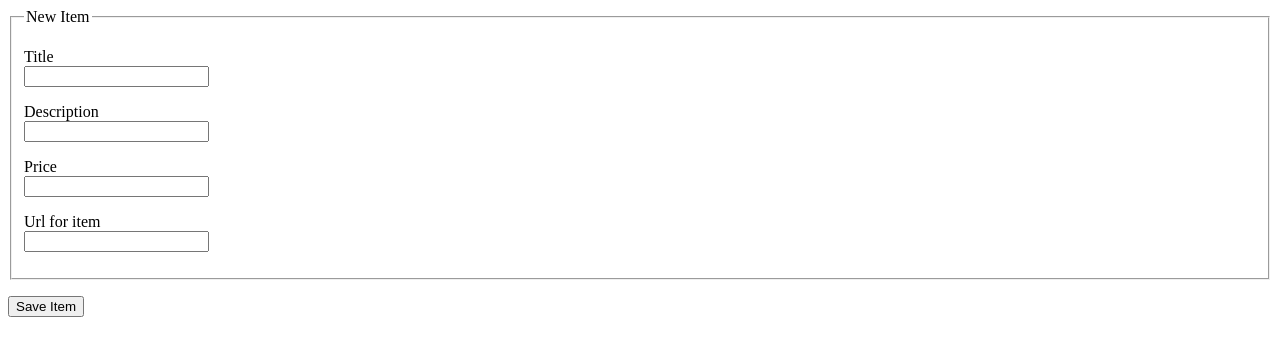
After one commit to furgot100/store-front, a Flask app: template templates/partials/item_form.html in a window 1280 px wide. The commit adds this page. Shown: the top 356 px of the page. Run offline with Flask 2, Linux system fonts and the light colour scheme; the template is opened without the code that fills it, so the values that code supplies are empty.

Commit message:
fixed edit and delete routes

```diff
--- a/app.py
+++ b/app.py
@@ -36,5 +36,23 @@ def item_show(item_id):
     item = items.find_one({'_id': ObjectId(item_id)})
     return render_template('show_item.html', item=item)
 
+@app.route('/item/<item_id>/edit', methods=['POST'])
+def item_update(item_id):
+    update_item = {
+        'title': request.form.get('title'),
+        'description': request.form.get('description'),
+        'price': request.form.get('price'),
+        'image': request.form.get('image')
+    }
+    items.update_one(
+        {'_id':ObjectId(item_id)},
+        {'$set': update_item})
+    return redirect(url_for('show_item',item_id=item_id))
+
+@app.route('/item<item_id>/delete', methods=['POST'])
+def item_delete(item_id):
+    items.delete_one({'id':ObjectId(item_id)})
+    return redirect(url_for('index'))
+
 if __name__ == '__main__':
     app.run()
--- a/templates/item_edit.html
+++ b/templates/item_edit.html
@@ -3,5 +3,7 @@
 {% extends 'base.html' %}
 
 {% block content %}
-
+<form method="POST" action="/item/{{item_.id}}">
+    {% include 'partials/item_forms.html' %}
+</form>
 {% endblock %}
--- /dev/null
+++ b/templates/partials/item_form.html
@@ -0,0 +1,29 @@
+<!-- template/partials/item_form.html -->
+
+
+<fieldset>
+    <legend>New Item</legend>
+    <!-- TITLE -->
+    <p>
+        <label for='title'>Title</label><br>
+        <input id='item-title' type='text' name='title' />
+    </p>
+    <p>
+        <label for='description'>Description</label><br>
+        <input id='description' type='text' name='description' />
+    </p>
+    <p>
+        <label for='price'>Price</label><br>
+        <input id='price' type='number' name='price'/>
+    </p>
+    <p>
+        <label for='image'>Url for item</label><br>
+        <input id='image' type='text' name='image'/>
+    </p>
+
+</fieldset>
+
+    <!-- BUTTON -->
+    <p>
+        <button type='submit'>Save Item</button>
+    </p>
--- a/templates/show_item.html
+++ b/templates/show_item.html
@@ -6,4 +6,9 @@
 <h1>{{ item.title }}</h1>
 <h2>{{ item.description }}</h2>
 <img class='center' width="500" height="400" src="{{ item.image }}"></img>
+<p><a href='/item/{{ item._id }}/edit'>Edit</a></p>
+
+<p><form method='POST' action='item/{{ item._id }}/delete'>
+    <button type='submit'>Delete</button>
+</form></p>
 {% endblock %}
```
Also changed, not shown: templates/index.html (+9 -9 lines), templates/new_item.html (+2 -27 lines).
